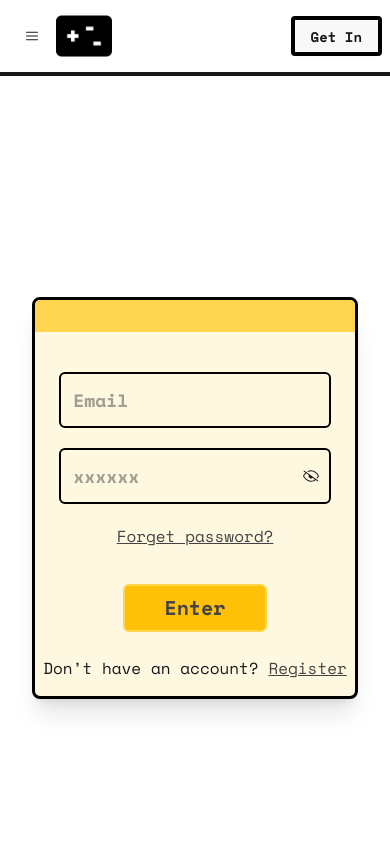
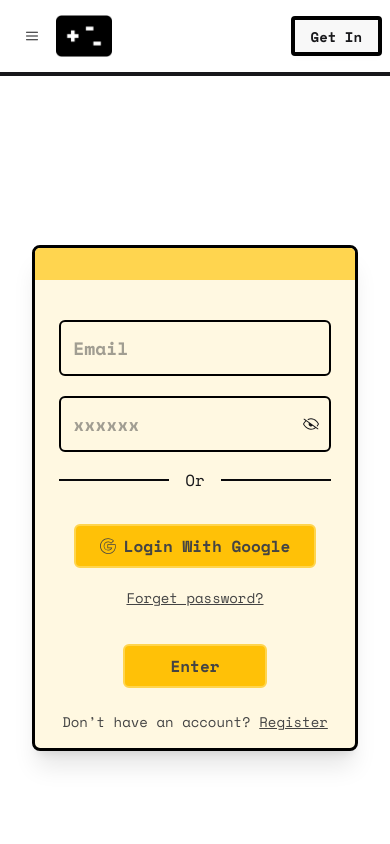
Before and after one commit to am-mahmud/retro-gamehub, a React (Vite) app: page /login in a window 390 px wide. Shown: the top 844 px of the page. Built offline with nearby package versions, Linux system fonts and the light colour scheme; no server answers.

Commit message:
Auth Page responsive

```diff
--- a/src/contexts/AuthProvider/AuthProvider.jsx
+++ b/src/contexts/AuthProvider/AuthProvider.jsx
@@ -1,7 +1,10 @@
 import React, {useEffect, useState } from 'react';
 import { AuthContext } from '../AuthContext/AuthContext';
-import { createUserWithEmailAndPassword, onAuthStateChanged, signInWithEmailAndPassword, signOut } from 'firebase/auth';
+import { createUserWithEmailAndPassword, GoogleAuthProvider, onAuthStateChanged, signInWithEmailAndPassword, signInWithPopup, signOut } from 'firebase/auth';
 import { auth } from '../../firebase/firebase.config';
+
+
+const googleAuthProvider = new GoogleAuthProvider();
 
 const AuthProvider = ({children}) => {
 
@@ -16,12 +19,19 @@ const AuthProvider = ({children}) => {
     const logInUser = (email, password) => {
         setLoading(true);
         return signInWithEmailAndPassword(auth, email, password)
+
+    }
+
+    const logInWithGoogle = () =>{
+        setLoading(true)
+        return signInWithPopup(auth, googleAuthProvider)
     }
 
     const signOutUser = () => {
         setLoading(true);
         return signOut(auth)
     }
+
 
 
     // get user info
@@ -52,6 +62,7 @@ const AuthProvider = ({children}) => {
         loading,
         createUser,
         logInUser,
+        logInWithGoogle,
         signOutUser,
 
     }
--- a/src/pages/Auth/Login.jsx
+++ b/src/pages/Auth/Login.jsx
@@ -6,6 +6,7 @@ import { Link, useLocation, useNavigate } from 'react-router';
 import { GoEye } from "react-icons/go";
 import { GoEyeClosed } from "react-icons/go";
 import { AuthContext } from '../../contexts/AuthContext/AuthContext';
+import { SlSocialGoogle } from "react-icons/sl";
 
 
 const Login = () => {
@@ -93,13 +94,27 @@ const Login = () => {
                         </span>
                     </div>
 
+                    <div className="divider divider-neutral">Or</div>
 
-                    <Link to='/resetpassword' className="text-[#444] underline">Forget password?</Link>
 
 
                     <button
                         type="submit"
-                        className="w-36 mt-4 py-2 px-6 text-xl font-bold rounded-md cursor-pointer
+                        className=" mt-4 py-2 px-6 text-base md:text-xl font-bold rounded-md cursor-pointer
+                                   bg-[#FFC107] border-[#FFD54F] border-2 text-[#444]
+                                   transition duration-150 hover:opacity-80 flex items-center gap-2 md:gap-4"
+                    ><span><SlSocialGoogle /></span>
+                        Login With Google
+                    </button>
+
+
+
+                    <Link to='/resetpassword' className="text-[#444] underline text-sm">Forget password?</Link>
+
+
+                    <button
+                        type="submit"
+                        className="w-36 mt-4 py-2 px-6 text-base md:text-xl font-bold rounded-md cursor-pointer
                                    bg-[#FFC107] border-[#FFD54F] border-2 text-[#444]
                                    transition duration-150 hover:opacity-80"
                     >
@@ -107,8 +122,8 @@ const Login = () => {
                     </button>
                 </form>
 
-                <p className="text-center pb-4">
-                    Don’t have an account? <Link to='/register' className="text-[#444] underline">Register</Link>
+                <p className="text-center pb-4 text-[#444] text-sm">
+                    Don’t have an account? <Link to='/register' className="underline">Register</Link>
                 </p>
             </div>
         </div>
--- a/src/pages/Auth/Register.jsx
+++ b/src/pages/Auth/Register.jsx
@@ -111,7 +111,7 @@ const Register = () => {
 
           <button
             type="submit"
-            className="w-48 mt-6 py-2 px-6 text-xl font-bold rounded-md cursor-pointer
+            className="w-48 mt-6 py-2 px-6 text-base md:text-xl font-bold rounded-md cursor-pointer
                        bg-[#FFC107] border-[#FFD54F] border-2 text-[#444]
                        transition duration-150 hover:opacity-80"
           >
@@ -119,9 +119,8 @@ const Register = () => {
           </button>
 
 
-          <p className="text-center pb-4">
-            Already have an account?{" "}
-            <Link to="/login" className="text-[#444] underline">
+          <p className="text-center pb-4 text-sm text-[#444] "> Already have an account?{" "}
+            <Link to="/login" className="underline">
               Login
             </Link>
           </p>
```
